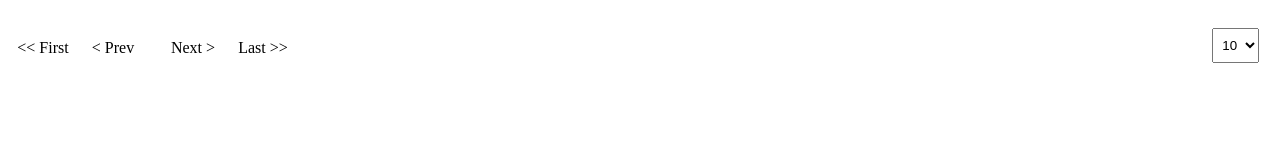
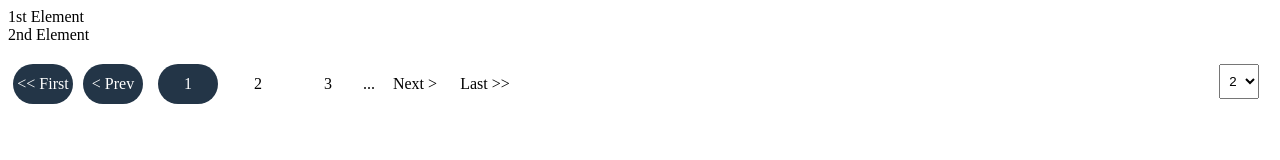
Before and after one commit to RaulLepsa/plain-js-pagination, a plain HTML site: page default-style-example/example.html in a window 1280 px wide. Drawn offline with Linux system fonts and the light colour scheme.

Commit message:
Updated readme file. Updated default example to include a mock server

```diff
--- a/default-style-example/example.html
+++ b/default-style-example/example.html
@@ -5,7 +5,7 @@
 	</head>
 
 
-	<body>
+	<body onload="pagination.listItems(myListFunction)">
 
 		<!-- List Container -->
 		<div id="list-container"></div>
@@ -19,13 +19,34 @@
 		    <div id="list-pagination-last" class="list-pagination-element" onclick="pagination.getLastPage();">Last >></div>
 
 		    <select id="items-per-page" class="list-pagination-items-per-page" onchange="pagination.numberOfElementsChanged();">
-		        <option value="10" selected>10</option>
-		        <option value="25">25</option>
-		        <option value="50">50</option>
+		        <option value="2" selected>2</option>
+		        <option value="3">3</option>
+		        <option value="5">5</option>
 		    </select>
 		</div>
 
 
         <script src="plain-js-pagination.js"></script>
+        <script src="mock-server.js"></script>
+
+        <script type="text/javascript">
+        	function myListFunction(startFrom, numberOfElements) {
+        		var listHtml = '';
+
+        		// Get mock server response (contains the list, current page and total number of elements)
+        		var response = server.getListResponse(startFrom, numberOfElements);
+
+        		// Construct the List HTML
+        		for (var i = 0; i < response.list.length; i++) {
+        			listHtml += '<div>' + response.list[i] + '</div>';
+        		}
+
+        		// Set the List HTML
+        		document.getElementById('list-container').innerHTML = listHtml;
+
+        		// Call the displayPagination function that adjusts the plugin to the current page
+        		pagination.displayPagination(response.currentPage, response.total);
+        	}
+        </script>
 	</body>
 </html>
--- /dev/null
+++ b/default-style-example/mock-server.js
@@ -0,0 +1,36 @@
+var all = ['1st Element', '2nd Element', '3rd Element', '4th Element', '5th Element', '6th Element', '7th Element', '8th Element', '9th Element', '10th Element'];
+
+var response = {
+	currentPage: 0,
+	total: 0,
+	list: []
+};
+
+var server = {
+
+	getListResponse: function(startFrom, numberOfElements) {
+
+		// Reset list on response
+		response.list = [];
+		// Set total number of items
+		response.total = all.length;
+		// Set current page
+		response.currentPage = parseInt(startFrom / numberOfElements) + 1;
+
+		// We take the startFrom - 1 element because the pagination starts from index 1
+		var i = startFrom - 1;
+		var j = 0;
+
+		// Fetch numberOfElements items (while there still are items)
+		while (i < all.length && j < numberOfElements) {
+
+			// Add it to the response list
+			response.list[j] = all[i];
+
+			i++;
+			j++;
+		}
+
+		return response;
+	}
+}
```
Also changed, not shown: 1 other file.
